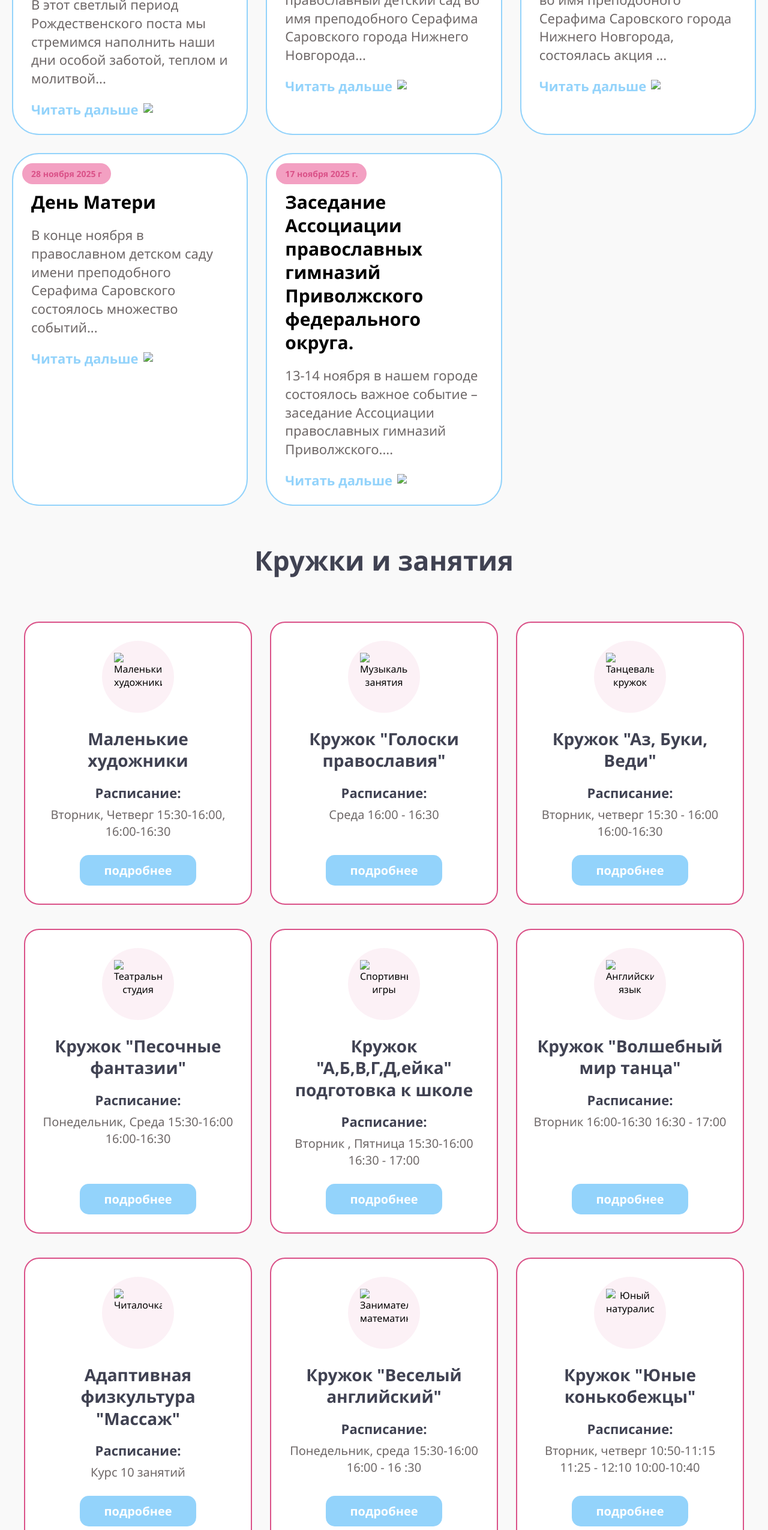
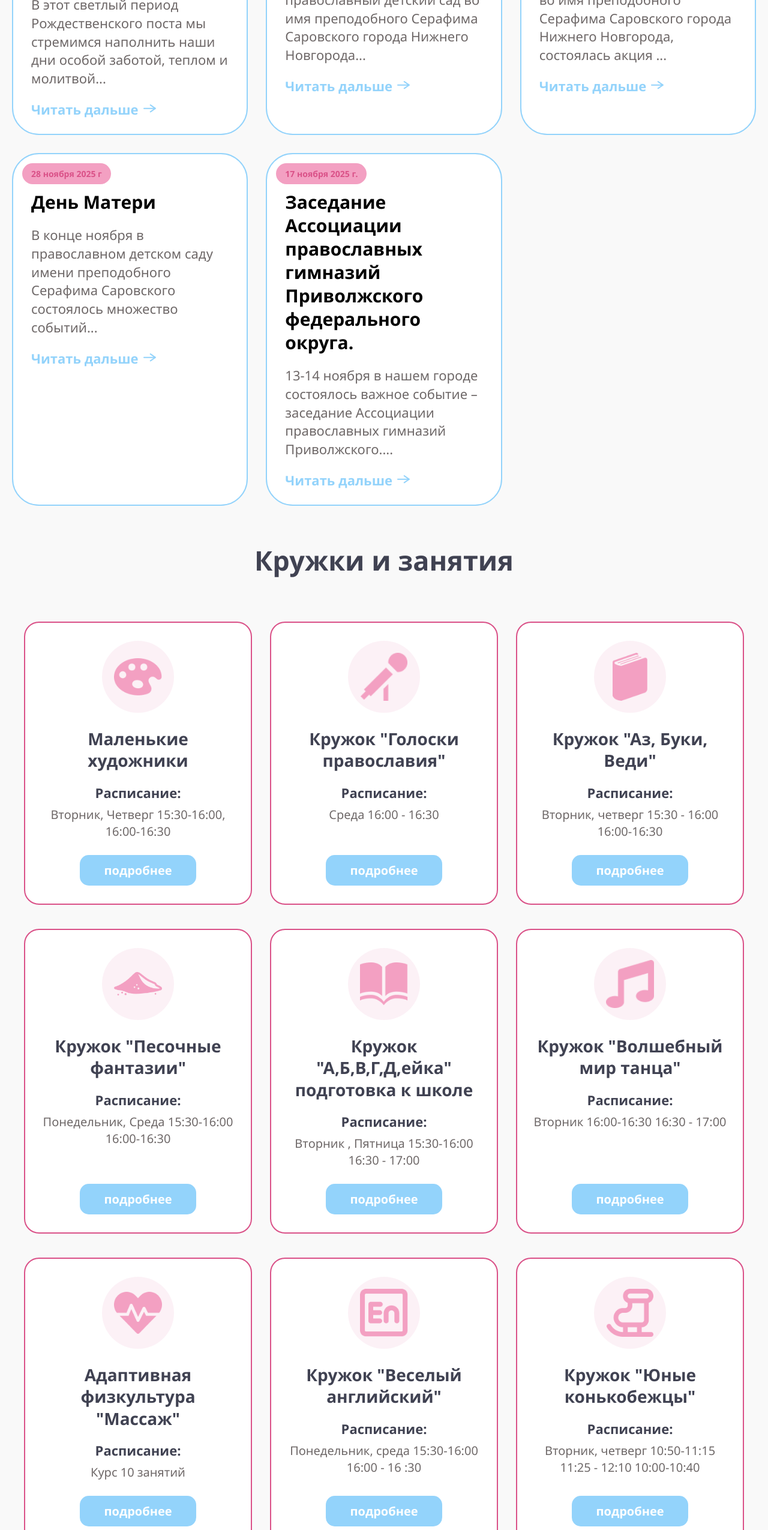
Before and after one commit to Alinausina/kids, a website: page index.html in a window 1280 px wide. Shown: the part 1020-3570 px from the top of the page at 60% size. Drawn offline with Linux system fonts and the light colour scheme.

```diff
--- a/index.html
+++ b/index.html
@@ -29,7 +29,7 @@
                     </ul>
 
                     <button class="burger-btn" id="burgerBtn">
-                        <img src="images/menu.webp" alt="Меню">
+                        <img src="images/menu.png" alt="Меню">
                     </button>
                 </div>
 
@@ -72,7 +72,7 @@
             <a href="#" class="card__link">
                 <div class="card__link-text">Читать дальше</div>
                 <div class="card__arrow">
-                    <img src="images/strelka.webp">
+                    <img src="images/strelka.png">
                 </div>
             </a>
         </div>
@@ -86,7 +86,7 @@
             <a href="#" class="card__link">
                 <div class="card__link-text">Читать дальше</div>
                 <div class="card__arrow">
-                      <img src="images/strelka.webp">
+                      <img src="images/strelka.png">
                 </div>
             </a>
         </div>
@@ -100,7 +100,7 @@
             <a href="#" class="card__link">
                 <div class="card__link-text">Читать дальше</div>
                 <div class="card__arrow">
-                    <img src="images/strelka.webp">
+                    <img src="images/strelka.png">
                 </div>
             </a>
         </div>
@@ -114,7 +114,7 @@
             <a href="#" class="card__link">
                 <div class="card__link-text">Читать дальше</div>
                 <div class="card__arrow">
-                    <img src="images/strelka.webp">
+                    <img src="images/strelka.png">
                 </div>
             </a>
         </div>
@@ -128,7 +128,7 @@
             <a href="#" class="card__link">
                 <div class="card__link-text">Читать дальше</div>
                 <div class="card__arrow">
-                    <img src="images/strelka.webp">
+                    <img src="images/strelka.png">
                 </div>
             </a>
         </div>
@@ -141,7 +141,7 @@
     <div class="circles-grid">
         <div class="circle-card">
             <div class="circle-card__icon">
-                <img src="images/photo1.webp" alt="Маленькие художники" class="circle-icon">
+                <img src="images/photo1.png" alt="Маленькие художники" class="circle-icon">
             </div>
             <div class="circle-card__body">
                 <div class="circle-card__title">Маленькие художники</div>
@@ -155,7 +155,7 @@
 
         <div class="circle-card">
             <div class="circle-card__icon">
-                <img src="images/photo2.webp" alt="Музыкальные занятия" class="circle-icon">
+                <img src="images/photo2.png" alt="Музыкальные занятия" class="circle-icon">
             </div>
             <div class="circle-card__body">
                 <div class="circle-card__title">Кружок "Голоски православия"</div>
@@ -169,7 +169,7 @@
 
         <div class="circle-card">
             <div class="circle-card__icon">
-                <img src="images/photo3.webp" alt="Танцевальный кружок" class="circle-icon">
+                <img src="images/photo3.png" alt="Танцевальный кружок" class="circle-icon">
             </div>
             <div class="circle-card__body">
                 <div class="circle-card__title">Кружок "Аз, Буки, Веди"</div>
@@ -183,7 +183,7 @@
 
         <div class="circle-card">
             <div class="circle-card__icon">
-                <img src="images/photo4.webp" alt="Театральная студия" class="circle-icon">
+                <img src="images/photo4.png" alt="Театральная студия" class="circle-icon">
             </div>
             <div class="circle-card__body">
                 <div class="circle-card__title">Кружок "Песочные фантазии"</div>
@@ -197,7 +197,7 @@
 
         <div class="circle-card">
             <div class="circle-card__icon">
-                <img src="images/photo5.webp" alt="Спортивные игры" class="circle-icon">
+                <img src="images/photo5.png" alt="Спортивные игры" class="circle-icon">
             </div>
             <div class="circle-card__body">
                 <div class="circle-card__title">Кружок "А,Б,В,Г,Д,ейка" подготовка к школе</div>
@@ -211,7 +211,7 @@
 
         <div class="circle-card">
             <div class="circle-card__icon">
-                <img src="images/photo6.webp" alt="Английский язык" class="circle-icon">
+                <img src="images/photo6.png" alt="Английский язык" class="circle-icon">
             </div>
             <div class="circle-card__body">
                 <div class="circle-card__title">Кружок "Волшебный мир танца"</div>
@@ -225,7 +225,7 @@
 
         <div class="circle-card">
             <div class="circle-card__icon">
-                <img src="images/photo7.webp" alt="Читалочка" class="circle-icon">
+                <img src="images/photo7.png" alt="Читалочка" class="circle-icon">
             </div>
             <div class="circle-card__body">
                 <div class="circle-card__title">Адаптивная физкультура "Массаж"</div>
@@ -239,7 +239,7 @@
 
         <div class="circle-card">
             <div class="circle-card__icon">
-                <img src="images/photo8.webp" alt="Занимательная математика" class="circle-icon">
+                <img src="images/photo8.png" alt="Занимательная математика" class="circle-icon">
             </div>
             <div class="circle-card__body">
                 <div class="circle-card__title">Кружок "Веселый английский"</div>
@@ -253,7 +253,7 @@
 
         <div class="circle-card">
             <div class="circle-card__icon">
-                <img src="images/photo9.webp" alt="Юный натуралист" class="circle-icon">
+                <img src="images/photo9.png" alt="Юный натуралист" class="circle-icon">
             </div>
             <div class="circle-card__body">
                 <div class="circle-card__title">Кружок "Юные конькобежцы"</div>
@@ -267,7 +267,7 @@
 
         <div class="circle-card">
             <div class="circle-card__icon">
-                <img src="images/photo10.webp" alt="Конструирование" class="circle-icon">
+                <img src="images/photo10.png" alt="Конструирование" class="circle-icon">
             </div>
             <div class="circle-card__body">
                 <div class="circle-card__title">Кружок "Логоритмика"</div>
@@ -281,7 +281,7 @@
 
         <div class="circle-card">
             <div class="circle-card__icon">
-                <img src="images/photo11.webp" alt="Кулинарная мастерская" class="circle-icon">
+                <img src="images/photo11.png" alt="Кулинарная мастерская" class="circle-icon">
             </div>
             <div class="circle-card__body">
                 <div class="circle-card__title">"Витаминка" кислородный коктейль</div>
@@ -295,7 +295,7 @@
 
         <div class="circle-card">
             <div class="circle-card__icon">
-                <img src="images/photo12.webp" alt="Библейские истории" class="circle-icon">
+                <img src="images/photo12.png" alt="Библейские истории" class="circle-icon">
             </div>
             <div class="circle-card__body">
                 <div class="circle-card__title">Кружок "Солнечный мир танца"</div>
@@ -317,7 +317,7 @@
         <div class="about-cards">
             <div class="about-card">
                 <div class="about-card__icon">
-                    <img src="images/ocloc.webp" alt="Режим работы" class="about-icon">
+                    <img src="images/ocloc.png" alt="Режим работы" class="about-icon">
                 </div>
                 <div class="about-card__content">
                     <div class="about-card__title">Режим работы</div>
@@ -327,7 +327,7 @@
 
             <div class="about-card">
                 <div class="about-card__icon">
-                    <img src="images/chel.webp" alt="Педагоги" class="about-icon">
+                    <img src="images/chel.png" alt="Педагоги" class="about-icon">
                 </div>
                 <div class="about-card__content">
                     <div class="about-card__title">Профессиональные педагоги</div>
@@ -337,7 +337,7 @@
 
             <div class="about-card">
                 <div class="about-card__icon">
-                    <img src="images/tree.webp" alt="Воспитание" class="about-icon">
+                    <img src="images/tree.png" alt="Воспитание" class="about-icon">
                 </div>
                 <div class="about-card__content">
                     <div class="about-card__title">Духовно-нравственное воспитание</div>
```
Also changed, not shown: index2.html (+5 -5 lines).
